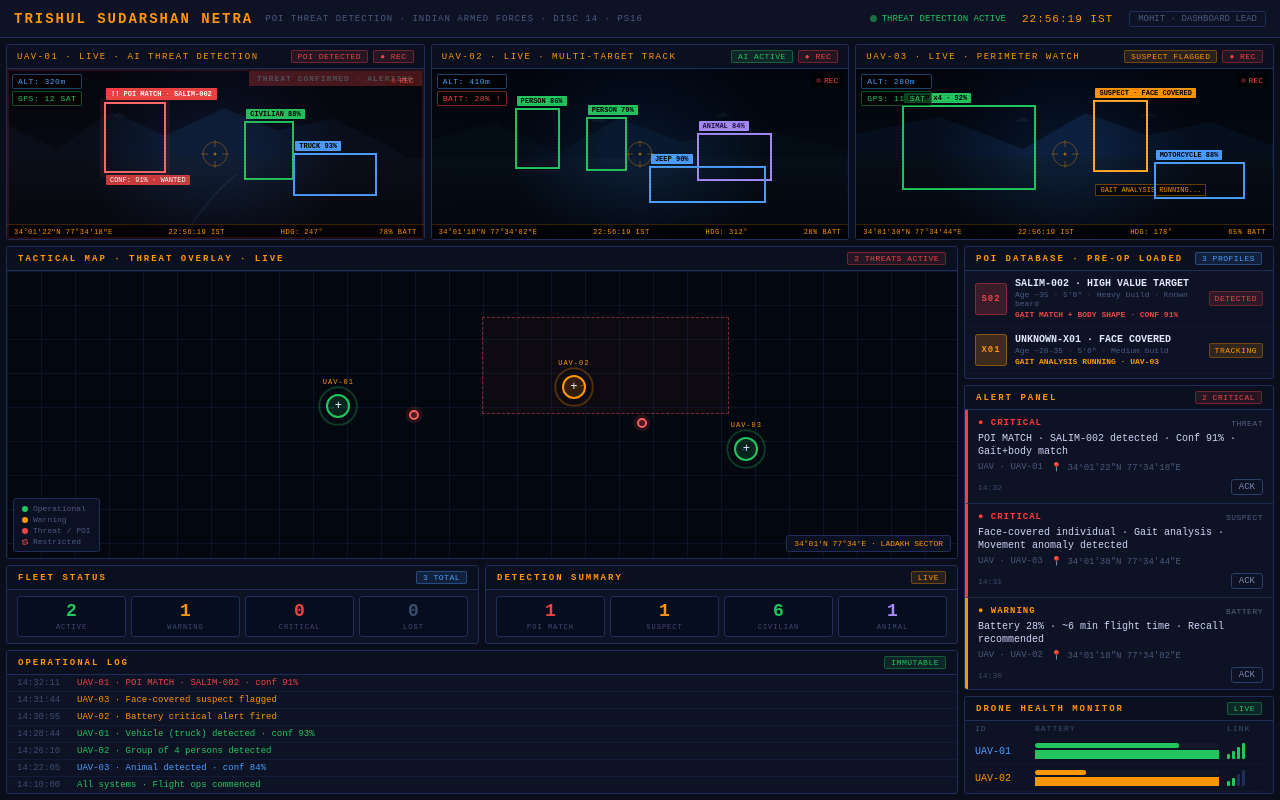
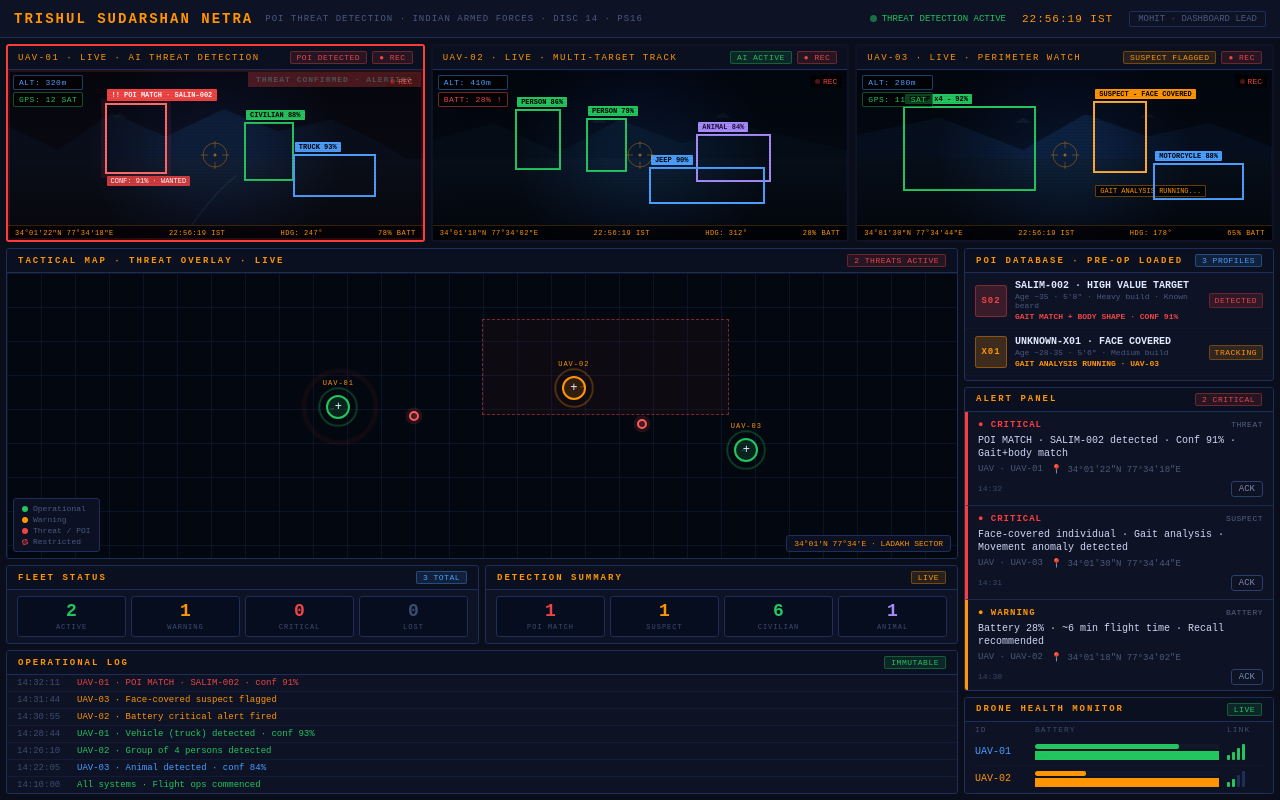
Before and after one commit to rohittariyal13/Ai-Drone-System, a React (Create React App) app in the folder Dashboard/: page / in a window 1280 px wide. Both pictures are taken after a click on the element 1119 px from the left and 457 px from the top of the page. Built offline with nearby package versions, Linux system fonts and the light colour scheme.

Commit message:
[F-32] One-click video feed highlight complete

```diff
--- a/Dashboard/src/App.jsx
+++ b/Dashboard/src/App.jsx
@@ -1,21 +1,3 @@
-/* ================================================================
-   TRISHUL SUDARSHAN NETRA — Root Component
-   Assembles the full C2 + Threat Detection Dashboard
-
-   Layout:
-   ┌─ TopBar (full width) ───────────────────────────────────────┐
-   ├─ VideoFeeds row (3 feeds full width) ──────────────────────┤
-   └─ Bottom row ────────────────────────────────────────────────┤
-       ├─ Left col                                               │
-       │   ├─ TacticalMap                                        │
-       │   └─ FleetSummary | DetectionSummary                   │
-       │   └─ OperationalLog                                     │
-       └─ Right col                                              │
-           ├─ POIDatabase                                        │
-           ├─ AlertPanel                                         │
-           └─ HealthMonitor                                      │
-   ================================================================ */
-
 import React from "react";
 import TopBar           from "./components/TopBar/TopBar";
 import VideoFeeds       from "./components/VideoFeeds/VideoFeeds";
@@ -31,22 +13,24 @@ import "./App.css";
 
 export default function App() {
   const drones = useDroneSimulator();
+  const [focusedDroneId, setFocusedDroneId] = React.useState(null);
+  const [focusedFeedId, setFocusedFeedId] = React.useState(null);
 
   return (
     <div className="app">
-      {/* ── Top Navigation Bar ── */}
+      {/* — Top Navigation Bar — */}
       <TopBar />
 
       <div className="dashboard-body">
-        {/* ── Row 1: 3 Live Video Feeds ── */}
-        <VideoFeeds drones={drones} />
+        {/* Row 1: 3 Live Video Feeds */}
+        <VideoFeeds drones={drones} focusedFeedId={focusedFeedId} />
 
-        {/* ── Row 2: Map + Right Panels ── */}
+        {/* Row 2: Map + Right Panels */}
         <div className="bottom-row">
 
           {/* Left column */}
           <div className="left-col">
-            <Map drones={drones} />
+            <Map drones={drones} focusedDroneId={focusedDroneId} />
             <div className="summary-row">
               <FleetSummary     drones={drones} />
               <DetectionSummary />
@@ -57,7 +41,7 @@ export default function App() {
           {/* Right column */}
           <div className="right-col">
             <POIDatabase />
-            <AlertPanel  />
+            <AlertPanel onAlertClick={(droneId) => { setFocusedDroneId(droneId); setFocusedFeedId(droneId); }} />
             <HealthMonitor drones={drones} />
           </div>
 
--- a/Dashboard/src/components/AlertPanel/AlertPanel.jsx
+++ b/Dashboard/src/components/AlertPanel/AlertPanel.jsx
@@ -4,7 +4,7 @@ import "./AlertPanel.css";
 
 const SEVERITY_ORDER = { CRITICAL: 0, WARNING: 1, INFO: 2 };
 
-export default function AlertPanel({ alerts = ALERTS }) {
+export default function AlertPanel({ alerts = ALERTS, onAlertClick }) {
   const [acknowledged, setAcknowledged] = useState({});
 
   const sorted = [...alerts].sort(
@@ -42,6 +42,7 @@ export default function AlertPanel({ alerts = ALERTS }) {
             className={`alert-item ${acknowledged[a.id] ? "acked" : ""}`}
             key={a.id}
             style={{ borderLeftColor: getColor(a.severity) }}
+            onClick={() => onAlertClick && onAlertClick(a.drone_id)}
           >
             <div className="alert-top-row">
               <span className="alert-sev" style={{ color: getColor(a.severity) }}>
@@ -60,7 +61,10 @@ export default function AlertPanel({ alerts = ALERTS }) {
             <div className="alert-footer-row">
               <span className="alert-time">{a.time}</span>
               {!acknowledged[a.id] ? (
-                <button className="ack-btn" onClick={() => handleAck(a.id)}>
+                <button
+                  className="ack-btn"
+                  onClick={(e) => { e.stopPropagation(); handleAck(a.id); }}
+                >
                   ACK
                 </button>
               ) : (
--- a/Dashboard/src/components/Map/Map.css
+++ b/Dashboard/src/components/Map/Map.css
@@ -88,3 +88,19 @@
   font-size: 8px;
   color: var(--orange);
 }
+.alert-focus-ring {
+  position: absolute;
+  width: 32px;
+  height: 32px;
+  border: 2px solid #FF3B3B;
+  border-radius: 50%;
+  transform: translate(-50%, -50%);
+  animation: pulse-ring 1s ease-out infinite;
+  pointer-events: none;
+  z-index: 10;
+}
+
+@keyframes pulse-ring {
+  0% { transform: translate(-50%, -50%) scale(1); opacity: 1; }
+  100% { transform: translate(-50%, -50%) scale(2.5); opacity: 0; }
+}
--- a/Dashboard/src/components/Map/Map.jsx
+++ b/Dashboard/src/components/Map/Map.jsx
@@ -19,7 +19,7 @@ function ThreatMarker({ pos }) {
   );
 }
 
-export default function Map({ drones }) {
+export default function Map({ drones, focusedDroneId }) {
   const mapRef  = useRef(null);
   const trlRef  = useRef([[], [], []]);
   const [trails, setTrails] = useState([[], [], []]);
@@ -54,7 +54,20 @@ export default function Map({ drones }) {
         <span className="badge badge-red">2 THREATS ACTIVE</span>
       </div>
       <div className="map-body" ref={mapRef}>
-        <div className="map-grid" />
+        <div className="map-grid" />{/* Alert zoom highlight */}
+{focusedDroneId && drones.map(d => {
+  if (d.id !== focusedDroneId) return null;
+  return (
+    <div
+      key="focus"
+      className="alert-focus-ring"
+      style={{
+        left: `${d.mapPos.x}%`,
+        top: `${d.mapPos.y}%`,
+      }}
+    />
+  );
+})}
 
         {/* Restricted zone */}
         <div className="zone-box" style={{ left: "50%", top: "16%", width: "26%", height: "34%" }} />
--- a/Dashboard/src/components/VideoFeeds/FeedBox.jsx
+++ b/Dashboard/src/components/VideoFeeds/FeedBox.jsx
@@ -31,7 +31,6 @@ function AIBox({ box }) {
         borderColor: style.border,
       }}
     >
-      {/* POI gets name label above AND ID below */}
       {isPOI ? (
         <>
           <div className="ai-label-poi-top" style={{ background: style.label, color: style.labelText }}>
@@ -47,7 +46,6 @@ function AIBox({ box }) {
         </div>
       )}
 
-      {/* Gait note for suspects */}
       {isSuspect && box.gait && (
         <div className="gait-note">{box.gait}</div>
       )}
@@ -55,15 +53,14 @@ function AIBox({ box }) {
   );
 }
 
-export default function FeedBox({ drone, scene, boxes: initialBoxes, headerBadge, confirmAlert }) {
+export default function FeedBox({ drone, scene, boxes: initialBoxes, headerBadge, confirmAlert, highlighted }) {
   const canvasRef = useRef(null);
   useCanvasFeed(canvasRef, scene);
   const boxes = useBoxAnimator(initialBoxes);
   const time  = useClock();
 
   return (
-    <div className="feed-wrap">
-      {/* Header */}
+    <div className="feed-wrap" style={{ border: highlighted ? "2px solid #FF3B3B" : "2px solid transparent", transition: "border 0.3s" }}>
       <div className="feed-header">
         <span className="feed-title">{drone.id} · LIVE · {headerBadge.text}</span>
         <div className="feed-meta">
@@ -72,20 +69,15 @@ export default function FeedBox({ drone, scene, boxes: initialBoxes, headerBadge
         </div>
       </div>
 
-      {/* Video area */}
       <div className="feed-box">
-        {/* Animated terrain canvas */}
         <canvas ref={canvasRef} className="feed-canvas" />
 
-        {/* Scanline effect */}
         <div className="scanline" />
 
-        {/* REC badge */}
         <div className="rec-badge">
           <span className="rec-dot" />REC
         </div>
 
-        {/* Top-left HUD */}
         <div className="hud-tl">
           <span className="hud-pill">ALT: {drone.altitude}m</span>
           <span className={`hud-pill ${drone.battery < 30 ? "hud-red" : "hud-green"}`}>
@@ -93,7 +85,6 @@ export default function FeedBox({ drone, scene, boxes: initialBoxes, headerBadge
           </span>
         </div>
 
-        {/* Crosshair */}
         <svg className="crosshair" width="28" height="28" viewBox="0 0 28 28">
           <circle cx="14" cy="14" r="12" fill="none" stroke="rgba(255,149,0,0.45)" strokeWidth="0.8" />
           <line x1="14" y1="0"  x2="14" y2="7"  stroke="rgba(255,149,0,0.45)" strokeWidth="0.8" />
@@ -103,17 +94,14 @@ export default function FeedBox({ drone, scene, boxes: initialBoxes, headerBadge
           <circle cx="14" cy="14" r="1.5" fill="rgba(255,149,0,0.6)" />
         </svg>
 
-        {/* AI Detection Boxes */}
         {boxes.map((box, i) => <AIBox key={i} box={box} />)}
 
-        {/* Threat confirmation flash overlay */}
         {confirmAlert && (
           <div className="confirm-overlay">
             <div className="confirm-banner">THREAT CONFIRMED · ALERTING</div>
           </div>
         )}
 
-        {/* Bottom HUD strip */}
         <div className="hud-bottom">
           <span>{drone.gps.lat} {drone.gps.lng}</span>
           <span>{time}</span>
--- a/Dashboard/src/components/VideoFeeds/VideoFeeds.jsx
+++ b/Dashboard/src/components/VideoFeeds/VideoFeeds.jsx
@@ -1,11 +1,11 @@
 import React from "react";
 import FeedBox from "./FeedBox";
 
-/* ── Detection boxes per feed ── */
+/* — Detection boxes per feed — */
 const FEED1_BOXES = [
-  { type: "POI",      label: "SALIM-002", conf: 91, left: 22, top: 18, width: 15, height: 42, dx: 0.25, dy: 0.2  },
-  { type: "CIVILIAN", label: "CIVILIAN 88%",          left: 55, top: 30, width: 12, height: 35, dx: 0.4,  dy: 0.3  },
-  { type: "VEHICLE",  label: "TRUCK 93%",             left: 68, top: 50, width: 20, height: 25, dx: 0.5,  dy: 0.35 },
+  { type: "POI",      label: "SALIN-002",            conf: 91, left: 22, top: 18, width: 15, height: 42, dx: 0.25, dy: 0.2  },
+  { type: "CIVILIAN", label: "CIVILIAN 88%",                   left: 55, top: 30, width: 12, height: 35, dx: 0.4,  dy: 0.3  },
+  { type: "VEHICLE",  label: "TRUCK 93%",                      left: 68, top: 50, width: 20, height: 25, dx: 0.5,  dy: 0.35 },
 ];
 
 const FEED2_BOXES = [
@@ -16,12 +16,12 @@ const FEED2_BOXES = [
 ];
 
 const FEED3_BOXES = [
-  { type: "GROUP",   label: "GROUP x4 · 92%",                             left: 10, top: 20, width: 32, height: 50, dx: 0.2,  dy: 0.15 },
-  { type: "SUSPECT", label: "SUSPECT · FACE COVERED", gait: "GAIT ANALYSIS RUNNING...", left: 55, top: 18, width: 13, height: 42, dx: 0.42, dy: 0.3  },
-  { type: "VEHICLE", label: "MOTORCYCLE 88%",                             left: 70, top: 55, width: 22, height: 22, dx: 0.36, dy: 0.27 },
+  { type: "GROUP",   label: "GROUP x4 - 92%",                                         left: 10, top: 20, width: 32, height: 50, dx: 0.2,  dy: 0.15 },
+  { type: "SUSPECT", label: "SUSPECT - FACE COVERED", gait: "GAIT ANALYSIS RUNNING...", left: 55, top: 18, width: 13, height: 42, dx: 0.42, dy: 0.3  },
+  { type: "VEHICLE", label: "MOTORCYCLE 88%",                                          left: 70, top: 55, width: 22, height: 22, dx: 0.36, dy: 0.27 },
 ];
 
-export default function VideoFeeds({ drones }) {
+export default function VideoFeeds({ drones, focusedFeedId }) {
   const [d1, d2, d3] = drones;
   return (
     <div className="feeds-row">
@@ -31,6 +31,7 @@ export default function VideoFeeds({ drones }) {
         boxes={FEED1_BOXES}
         headerBadge={{ text: "AI THREAT DETECTION", label: "POI DETECTED", cls: "badge-red" }}
         confirmAlert={true}
+        highlighted={focusedFeedId === d1.id}
       />
       <FeedBox
         drone={d2}
@@ -38,6 +39,7 @@ export default function VideoFeeds({ drones }) {
         boxes={FEED2_BOXES}
         headerBadge={{ text: "MULTI-TARGET TRACK", label: "AI ACTIVE", cls: "badge-green" }}
         confirmAlert={false}
+        highlighted={focusedFeedId === d2.id}
       />
       <FeedBox
         drone={d3}
@@ -45,6 +47,7 @@ export default function VideoFeeds({ drones }) {
         boxes={FEED3_BOXES}
         headerBadge={{ text: "PERIMETER WATCH", label: "SUSPECT FLAGGED", cls: "badge-orange" }}
         confirmAlert={false}
+        highlighted={focusedFeedId === d3.id}
       />
     </div>
   );
```
Also changed, not shown: 1 other file (tests, documents, lock files or other folders).
